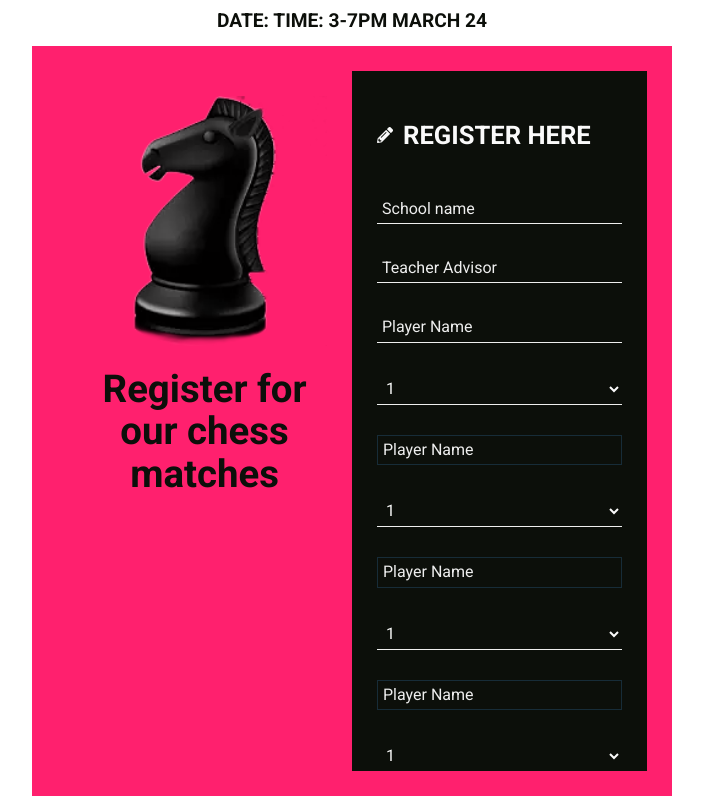
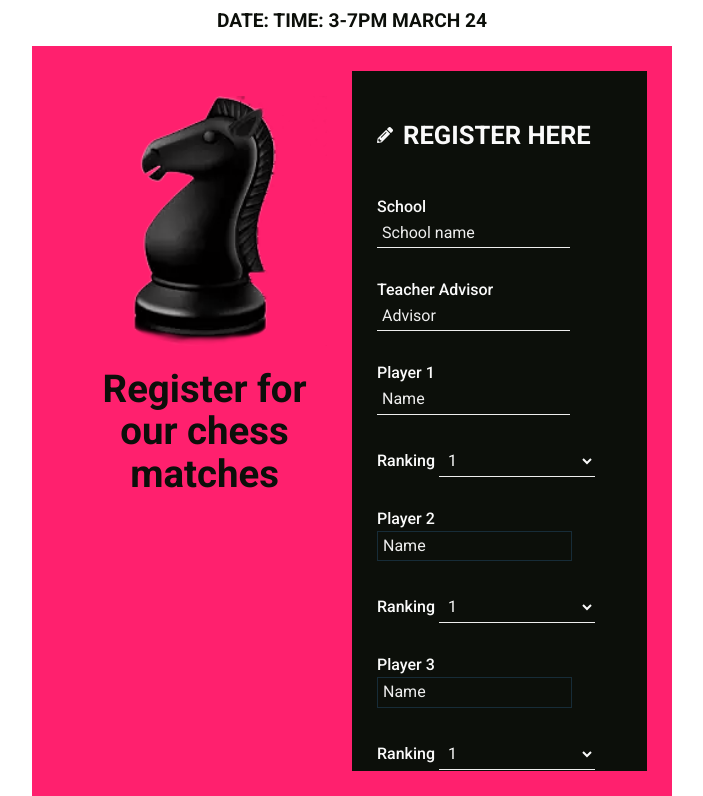
Before and after one commit to alank90/westchesterChessLeague, a website: page index.html in a window 1280 px wide. Shown: the part 318-1114 px from the top of the page, without its empty margins (288-991 px from the left). Drawn offline with nearby package versions, Linux system fonts and the light colour scheme; a script that the page names is missing.

Commit message:
Add label to form inputs.

```diff
--- a/index.html
+++ b/index.html
@@ -57,9 +57,16 @@
         <h2>Register here</h2>
       </div>
       <div class="info">
+        <label for="name">School
           <input type="text" name="school" placeholder="School name" required>
-        <input type="text" name="teacher_advisor" placeholder="Teacher Advisor" required>
-        <input type="text" name="player_name1" placeholder="Player Name" required>
+        </label>
+        <label for="teacher_advisor">Teacher Advisor
+          <input type="text" name="teacher_advisor" placeholder="Advisor" required>
+        </label>
+        <label for="player_name1">Player 1
+          <input type="text" name="player_name1" placeholder="Name" required>
+        </label>
+        <label for="ranking1">Ranking
           <select name="ranking1" title="Please select a ranking from below" placeholder="Ranking" required>
             <option value="">-- Pick a ranking --</option>
             <option value="1" selected>1</option>
@@ -69,7 +76,11 @@
             <option value="5">5</option>
             <option value="non-ranked">Non-ranked</option>
           </select>
-        <input type="text" name="player_name2" placeholder="Player Name">
+        </label>
+        <label for="player_name2">Player 2
+          <input type="text" name="player_name2" placeholder="Name">
+        </label>
+        <label for="ranking2">Ranking
           <select name="ranking2" title="Please select a ranking from below" placeholder="Ranking">
             <option value="">-- Pick a ranking --</option>
             <option value="1" selected>1</option>
@@ -79,7 +90,11 @@
             <option value="5">5</option>
             <option value="non-ranked">Non-ranked</option>
           </select>
-        <input type="text" name="player_name3" placeholder="Player Name">
+        </label>
+        <label for="player_name3">Player 3
+          <input type="text" name="player_name3" placeholder="Name">
+        </label>
+        <label for="ranking3">Ranking
           <select name="ranking3" title="Please select a ranking from below" placeholder="Ranking">
             <option value="">-- Pick a ranking --</option>
             <option value="1" selected>1</option>
@@ -89,7 +104,11 @@
             <option value="5">5</option>
             <option value="non-ranked">Non-ranked</option>
           </select>
-        <input type="text" name="player_name4" placeholder="Player Name">
+        </label>
+        <label for="player_name4">Player 4
+          <input type="text" name="player_name4" placeholder="Name">
+        </label>
+        <label for="ranking4">Ranking
           <select name="ranking4" title="Please select a ranking from below" placeholder="Ranking">
             <option value="">-- Pick a ranking --</option>
             <option value="1" selected>1</option>
@@ -99,7 +118,11 @@
             <option value="5">5</option>
             <option value="non-ranked">Non-ranked</option>
           </select>
-        <input type="text" name="player_name5" placeholder="Player Name">
+        </label>
+        <label for="player_name5">Player 5
+          <input type="text" name="player_name5" placeholder="Name">
+        </label>
+        <label for="ranking5">Ranking
           <select name="ranking5" title="Please select a ranking from below" placeholder="Ranking">
             <option value="">-- Pick a ranking --</option>
             <option value="1" selected>1</option>
@@ -109,6 +132,7 @@
             <option value="5">5</option>
             <option value="non-ranked">Non-ranked</option>
           </select>
+        </label>
       </div>
 
       <button class="btn btn-one" type="button">Register</button>
```
Lines whose indentation alone changed are shown as unchanged.
